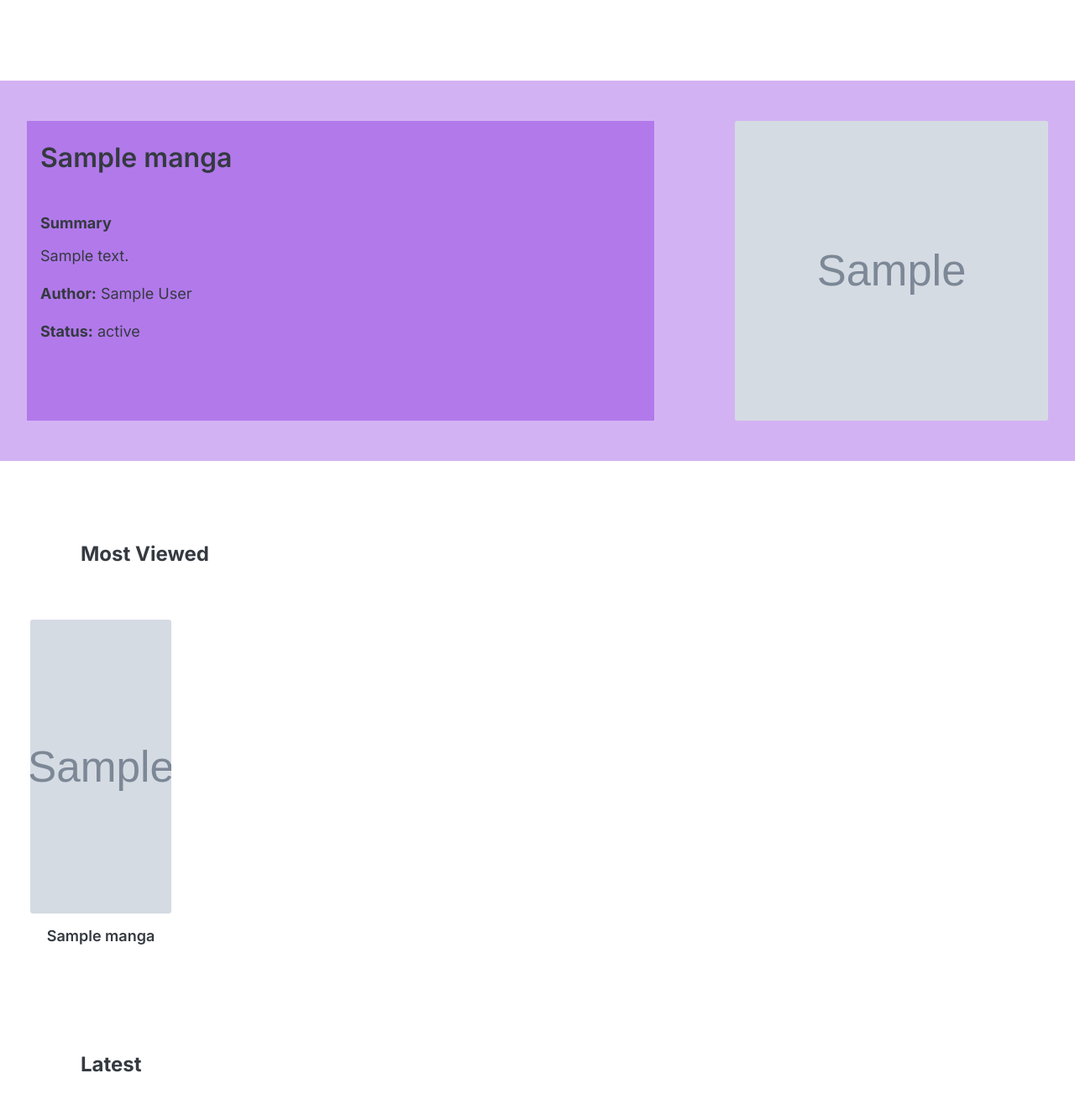
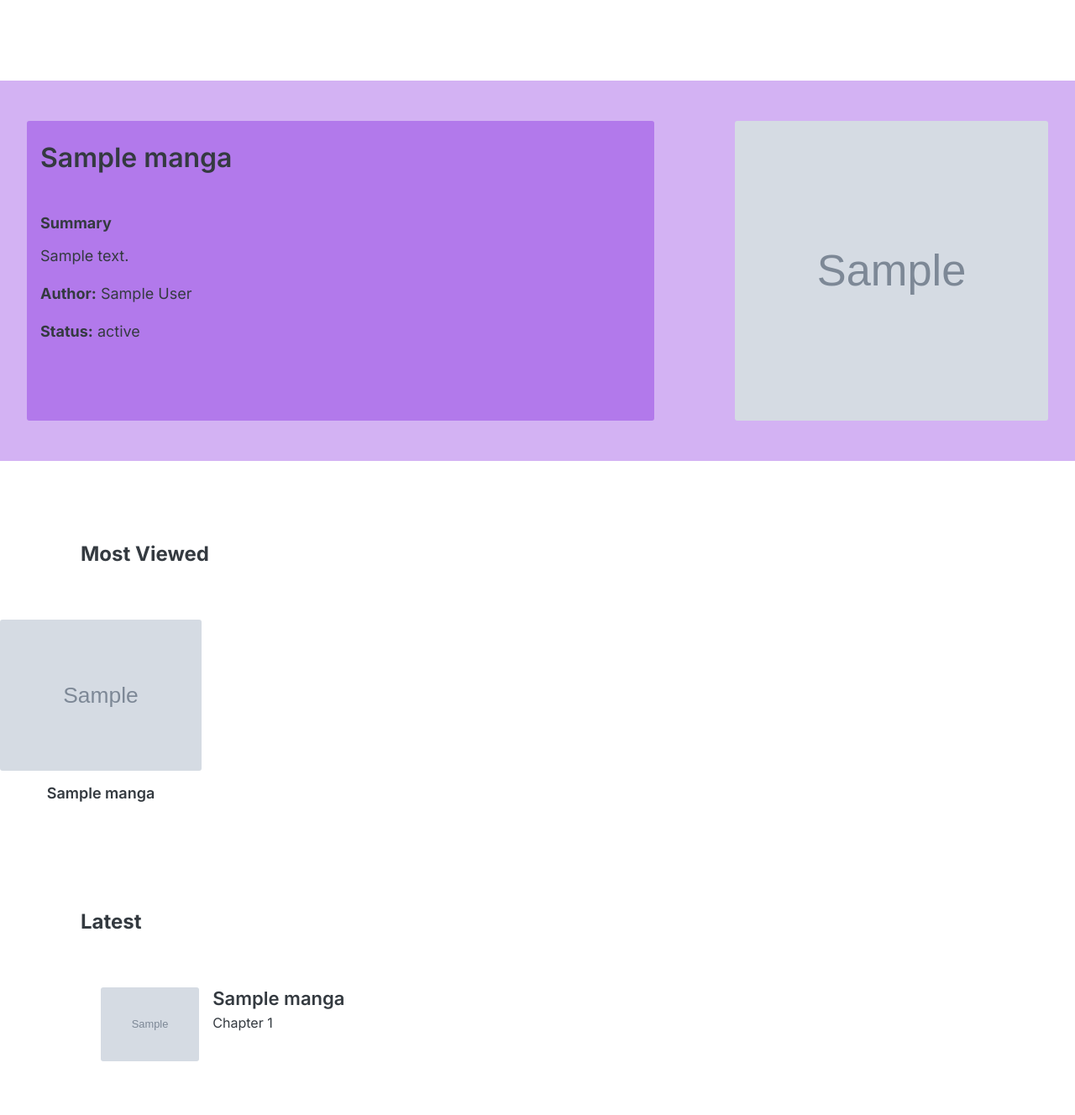
Before and after one commit to dudujunior12/tsurei, a Django app: page / in a window 1280 px wide. Shown: the part 96-1424 px from the top of the page at 84% size. Run offline with Django 3.2, Linux system fonts and the light colour scheme; tables that the repository leaves empty hold one stand-in row (values such as "Sample post"); grey boxes marked "Sample" are stand-in pictures; some libraries are stand-ins or nearby versions.

Commit message:
feat: add changes

```diff
--- a/manga/static/css/index.css
+++ b/manga/static/css/index.css
@@ -23,6 +23,7 @@
     display: flex;
     flex-direction: column;
     gap: 2.4rem;
+    border-radius: 3px;
 }
 
 .summary {
@@ -78,8 +79,9 @@
 }
 
 .manga-card img {
-    width: 70%;
-    height: 35rem;
+    max-width: 100%;
+    max-height: 100%;
+    height: 100%;
     border-radius: 3px;
     display: block;
 }
--- a/tsurei/settings.py
+++ b/tsurei/settings.py
@@ -35,7 +35,7 @@
 # SECURITY WARNING: don't run with debug turned on in production!
 DEBUG = True
 
-ALLOWED_HOSTS = []
+ALLOWED_HOSTS = ['192.168.15.28']
 
 
 # Application definition
```
